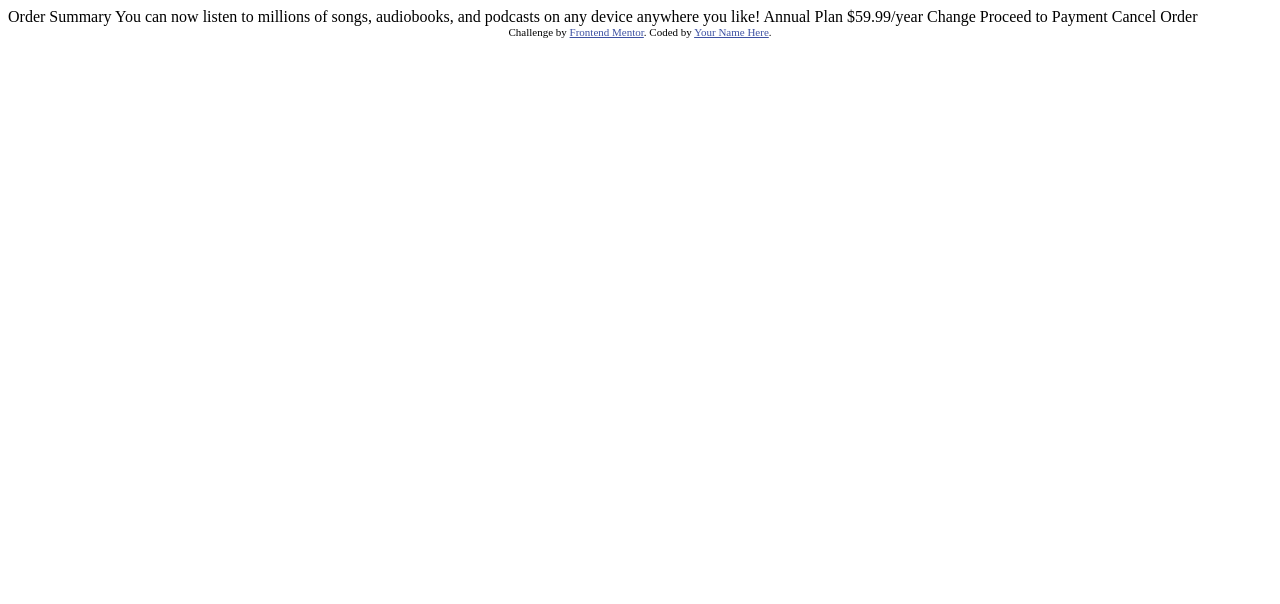
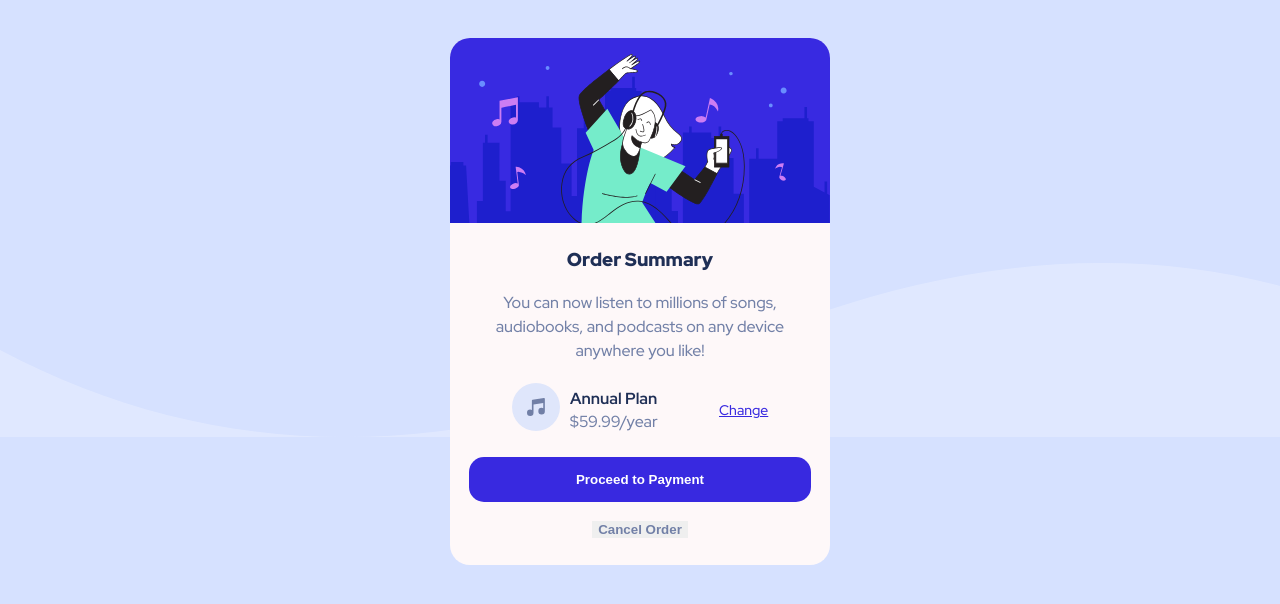
Before and after one commit to ajay117/order-summary-component, a plain HTML site: page index.html in a window 1280 px wide. Drawn offline with Linux system fonts and the light colour scheme.

Commit message:
Completed component

```diff
--- a/index.html
+++ b/index.html
@@ -11,6 +11,7 @@
             sizes="32x32"
             href="./images/favicon-32x32.png"
         />
+        <link rel="stylesheet" href="./styles.css" />
 
         <title>Frontend Mentor | Order summary card</title>
 
@@ -26,15 +27,45 @@
         </style>
     </head>
     <body>
-		Order Summary You can now listen to millions of songs, audiobooks, and
-		podcasts on any device anywhere you like! Annual Plan $59.99/year Change
-		Proceed to Payment Cancel Order
+        <div class="container border-radius-btm border-radius-top">
+            <img class="border-radius-top" src="images/illustration-hero.svg" />
+            <div>
+                <div class="horizontal-padding">
+                    <h3>Order Summary</h3>
+                    <p class="max-line-height">
+                        You can now listen to millions of songs, audiobooks, and
+                        podcasts on any device anywhere you like!
+                    </p>
+                </div>
 
-		<div class="attribution">
+                <div class="flex-box">
+                    <div class="flex-box">
+                        <div>
+                            <img
+                                class="mr-10"
+                                class="music-icon"
+                                src="images/icon-music.svg"
+                            />
+                        </div>
+                        <div class="medium-line-height">
+                            <p class="bold-text">Annual Plan</p>
+                            <p>$59.99/year</p>
+                        </div>
+                    </div>
+                    <p><a href="#">Change</a></p>
+                </div>
+                <div class="flex-row">
+                    <p><button class="btn">Proceed to Payment</button></p>
+                    <p><button class="cancel-btn">Cancel Order</button></p>
+                </div>
+            </div>
+        </div>
+
+        <!-- <div class="attribution">
 			Challenge by
 			<a href="https://www.frontendmentor.io?ref=challenge" target="_blank"
 				>Frontend Mentor</a
 			>. Coded by <a href="#">Your Name Here</a>.
-		</div>
+		</div> -->
     </body>
 </html>
--- /dev/null
+++ b/styles.css
@@ -0,0 +1,125 @@
+@import url('https://fonts.googleapis.com/css2?family=Red+Hat+Display:wght@500;700;900&display=swap');
+/* || Global  */
+* {
+    box-sizing: border-box;
+}
+html {
+    margin: 0;
+    padding: 0;
+}
+body {
+    font-family: 'Red Hat Display', sans-serif;
+    padding: 30px 0;
+    background-color: hsl(225, 100%, 94%);
+    text-align: center;
+    font-size: 16px;
+}
+p {
+    color: hsl(224, 23%, 55%);
+}
+h3 {
+    color: hsl(223, 47%, 23%);
+    font-weight: 900;
+}
+a {
+    color: hsl(245, 75%, 52%);
+    font-size: 14px;
+}
+img {
+    max-width: 100%;
+    max-height: 100%;
+}
+
+/* ||Classes  */
+.container {
+    width: 90%;
+    margin: 0 auto;
+    padding-bottom: 10px;
+    background-color: rgba(255, 249, 249, 0.972);
+}
+.border-radius-top {
+    border-top-left-radius: 20px;
+    border-top-right-radius: 20px;
+}
+.border-radius-btm {
+    border-bottom-left-radius: 20px;
+    border-bottom-right-radius: 20px;
+}
+.flex-box {
+    display: flex;
+    justify-content: space-evenly;
+    align-items: center;
+}
+.btn {
+    width: 90%;
+    padding: 15px;
+    border-radius: 15px;
+    background-color: hsl(245, 75%, 52%);
+    color: white;
+}
+.cancel-btn {
+    color: hsl(224, 23%, 55%);
+}
+.btn,
+.cancel-btn {
+    border: none;
+    font-weight: 900;
+}
+
+/* ||Utilities  */
+.mr-10 {
+    margin-right: 10px;
+}
+.medium-line-height {
+    line-height: 7px;
+}
+.max-line-height {
+    line-height: 1.5;
+}
+.bold-text {
+    font-weight: 700;
+    color: hsl(223, 47%, 23%);
+}
+
+/* || States */
+.btn:active {
+    background-color: hsl(224, 23%, 55%);
+    font-size: 13px;
+}
+.cancel-btn:active {
+    color: hsl(223, 47%, 23%);
+    font-size: 13px;
+}
+a:active {
+    color: hsl(224, 23%, 55%);
+    text-decoration: none;
+    font-size: 13px;
+}
+
+@media screen and (min-width: 530px) {
+    body {
+        background-image: url('/images/pattern-background-desktop.svg');
+    }
+    .container {
+        width: 80%;
+    }
+}
+@media screen and (min-width: 590px) {
+    .container {
+        width: 60%;
+    }
+}
+@media screen and (min-width: 760px) {
+    .container {
+        width: 45%;
+    }
+}
+
+@media screen and (min-width: 1000px) {
+    .container {
+        width: 30%;
+    }
+}
+.horizontal-padding {
+    padding: 0 10px;
+}
```
Also changed, not shown: design/active-states.jpg (added), design/desktop-design.jpg (added), design/desktop-preview.jpg (added), design/mobile-design.jpg (added), images/favicon-32x32.png (added), images/icon-music.svg (added), images/illustration-hero.svg (added), images/pattern-background-desktop.svg (added), images/pattern-background-mobile.svg (added), 2 other files. Lines whose indentation alone changed are shown as unchanged.
